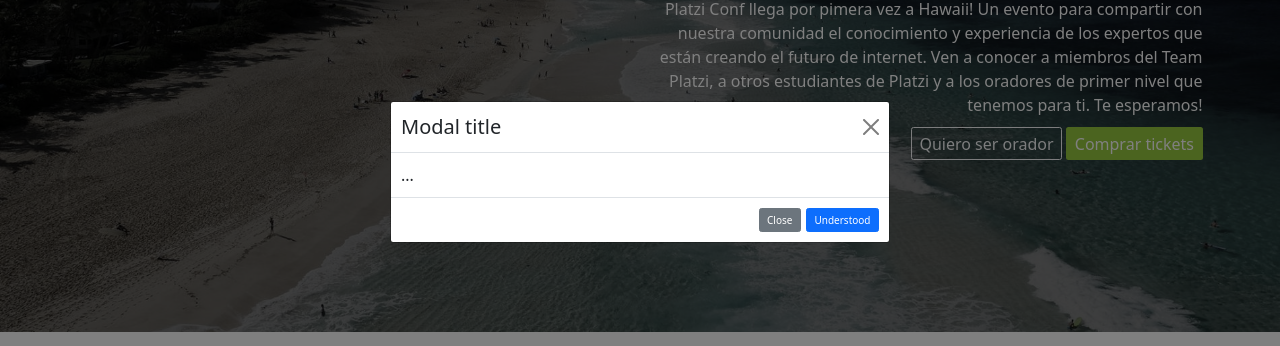
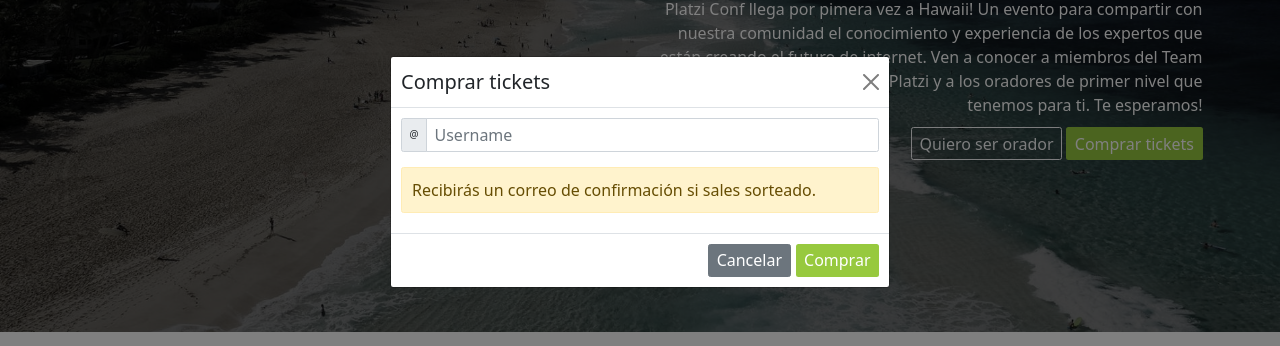
Before and after one commit to Andonny1up/webBootstrap, a plain HTML site: page index.html in a window 1280 px wide. Both pictures are taken after a click on the link "Comprar tickets". Shown: the part 228-574 px from the top of the page. Drawn offline with nearby package versions, Linux system fonts and the light colour scheme; a script that the page names is missing.

Commit message:
Modifique el modal proyecto terminado

```diff
--- a/css/index.css
+++ b/css/index.css
@@ -69,6 +69,9 @@ main .Carousel .overlay a, main #place-time a{
 main .Carousel .overlay a:hover, main #place-time a{
     text-decoration: none;
 }
+.btn{
+    font-size: 1.6rem;
+}
 .btn-platzi{
     font-size: 1.6rem;
     color: white;
@@ -112,6 +115,6 @@ footer{
 footer a{
     color: white;
 }
-#modalCompra{
+#modalCompra input{
     font-size: 1.6rem;
 }
--- a/index.html
+++ b/index.html
@@ -248,15 +248,27 @@
       <div class="modal-dialog modal-dialog-centered">
         <div class="modal-content">
           <div class="modal-header">
-            <h5 class="modal-title" id="staticBackdropLabel">Modal title</h5>
+            <h5 class="modal-title" id="staticBackdropLabel">Comprar tickets</h5>
             <button type="button" class="btn-close" data-bs-dismiss="modal" aria-label="Close"></button>
           </div>
           <div class="modal-body">
-            ...
+            <form action="">
+              <div class="row">
+                <div class="form-label col">
+                  <div class="input-group mb-3">
+                    <span class="input-group-text" id="basic-addon1">@</span>
+                    <input type="text" class="form-control" placeholder="Username" aria-label="Username" aria-describedby="basic-addon1">
+                  </div>
+                </div>
+              </div>
+            </form>
+            <div class="alert alert-warning" role="alert">
+              Recibirás un correo de confirmación si sales sorteado.
+            </div>
           </div>
           <div class="modal-footer">
-            <button type="button" class="btn btn-secondary" data-bs-dismiss="modal">Close</button>
-            <button type="button" class="btn btn-primary">Understood</button>
+            <button type="button" class="btn btn-secondary" data-bs-dismiss="modal">Cancelar</button>
+            <button type="button" class="btn btn-platzi">Comprar</button>
           </div>
         </div>
       </div>
```
